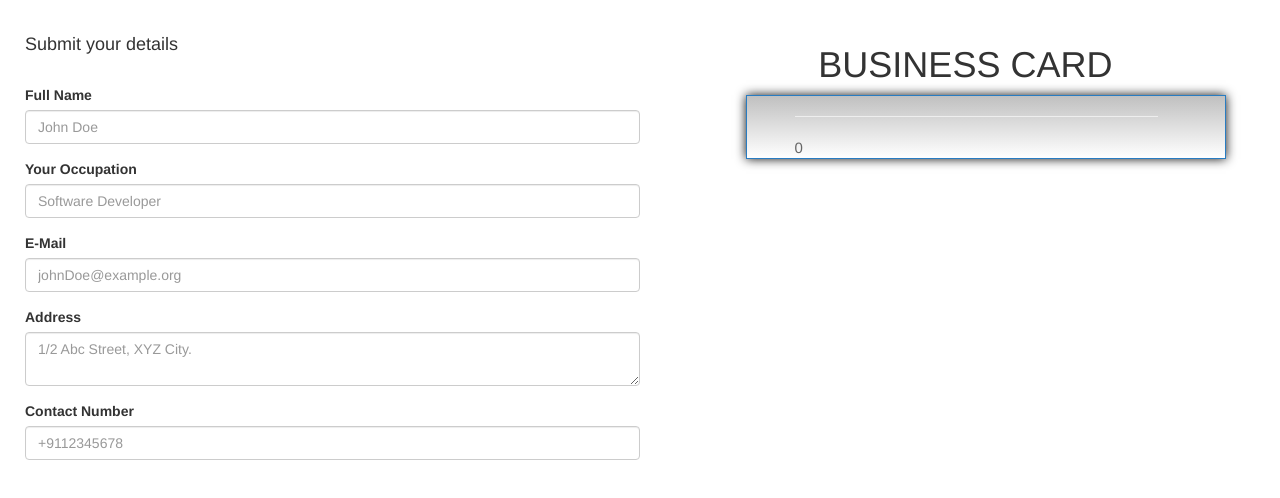
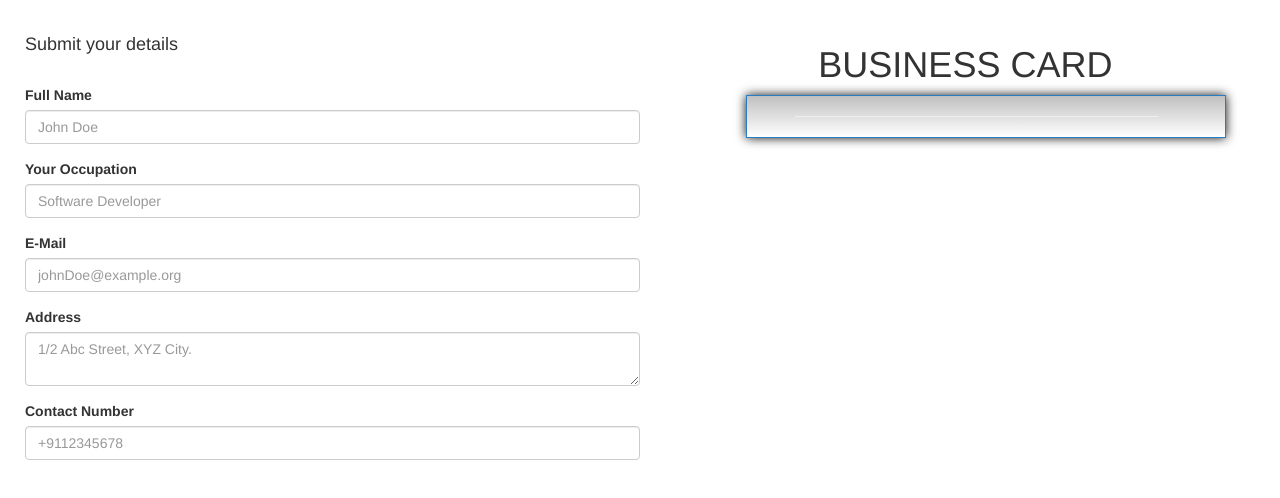
Before and after one commit to shoaibkhan94/Anuglar-Card-Generator, a website: page index.html in a window 1280 px wide. Drawn offline with Linux system fonts and the light colour scheme.

```diff
--- a/index.html
+++ b/index.html
@@ -91,7 +91,7 @@
                 <p style="color:{{ businessCtrl.user.textcolor2 }};">{{ businessCtrl.user.address }}</p>
 
 
-                <p style="color:{{ businessCtrl.user.textcolor2 }};">{{ businessCtrl.user.contact | number}}</p>
+                <p style="color:{{ businessCtrl.user.textcolor2 }};">{{ businessCtrl.user.contact}}</p>
 
                 <!--<p style="color:{{ businessCtrl.user.textcolor2 }};">
                     <a ng-href="http://{{ businessCtrl.user.link2 }}">{{ businessCtrl.user.link2 }}</a>
```
